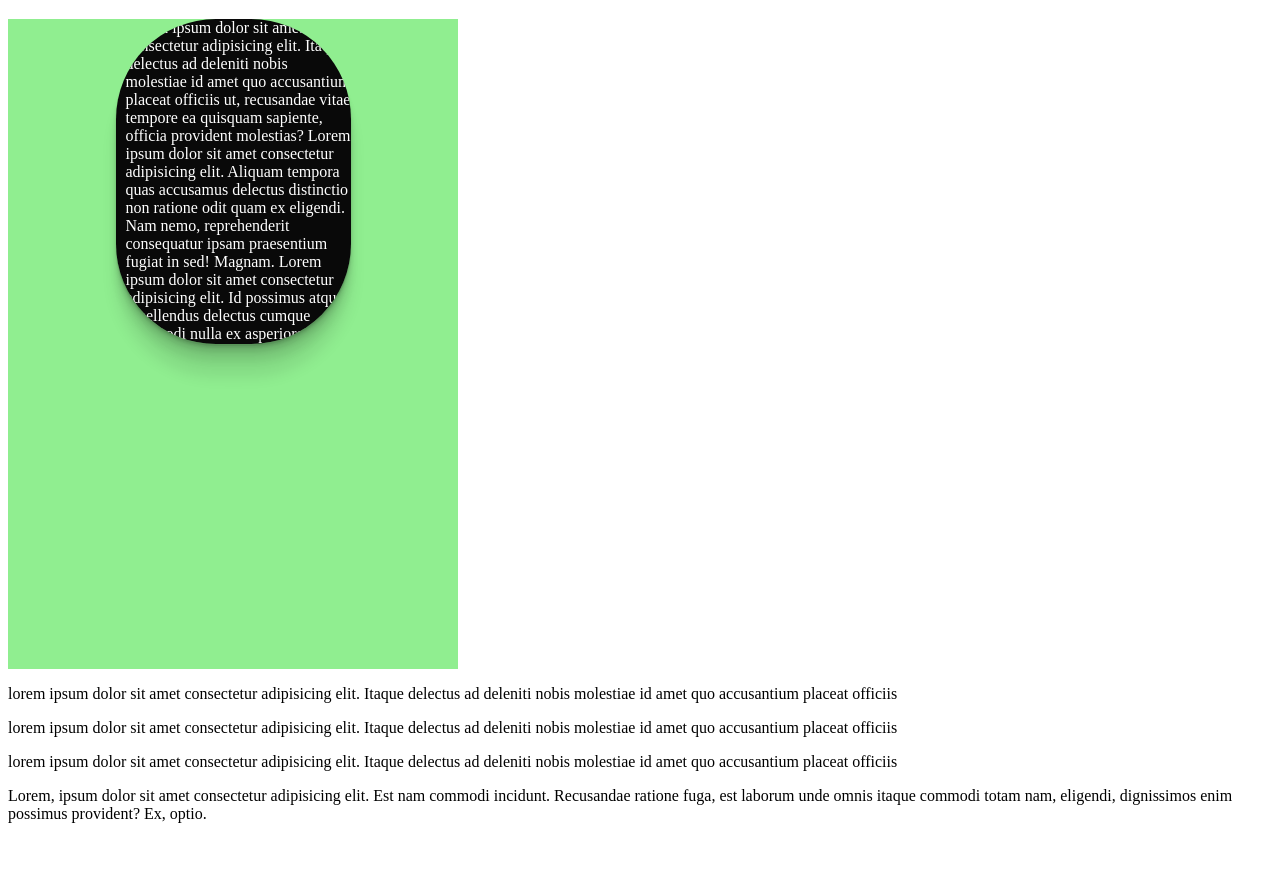
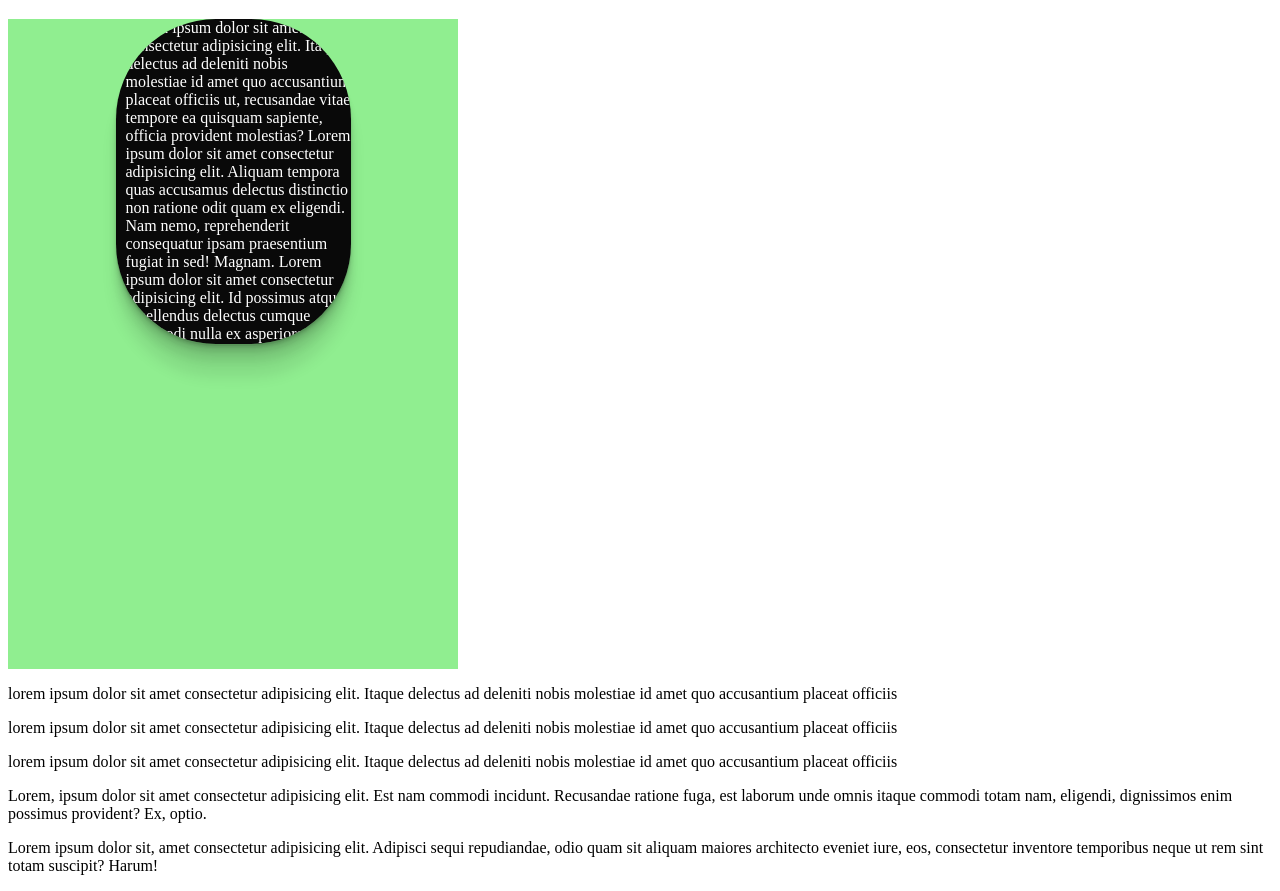
Before and after one commit to KaleemShahG/SMIT, a plain HTML site: page css class 3 boxes/index.html in a window 1280 px wide. Shown: the part 61-952 px from the top of the page. Before the commit the page ends 900 px from the top, so only its background shows below. Drawn offline with Linux system fonts and the light colour scheme.

Commit message:
Auto update from push.bat

```diff
--- a/css class 3 boxes/index.html
+++ b/css class 3 boxes/index.html
@@ -31,5 +31,8 @@
     <p>
         Lorem, ipsum dolor sit amet consectetur adipisicing elit. Est nam commodi incidunt. Recusandae ratione fuga, est laborum unde omnis itaque commodi totam nam, eligendi, dignissimos enim possimus provident? Ex, optio.
     </p>
+    <p>
+        Lorem ipsum dolor sit, amet consectetur adipisicing elit. Adipisci sequi repudiandae, odio quam sit aliquam maiores architecto eveniet iure, eos, consectetur inventore temporibus neque ut rem sint totam suscipit? Harum!
+    </p>
 </body>
 </html>
```
